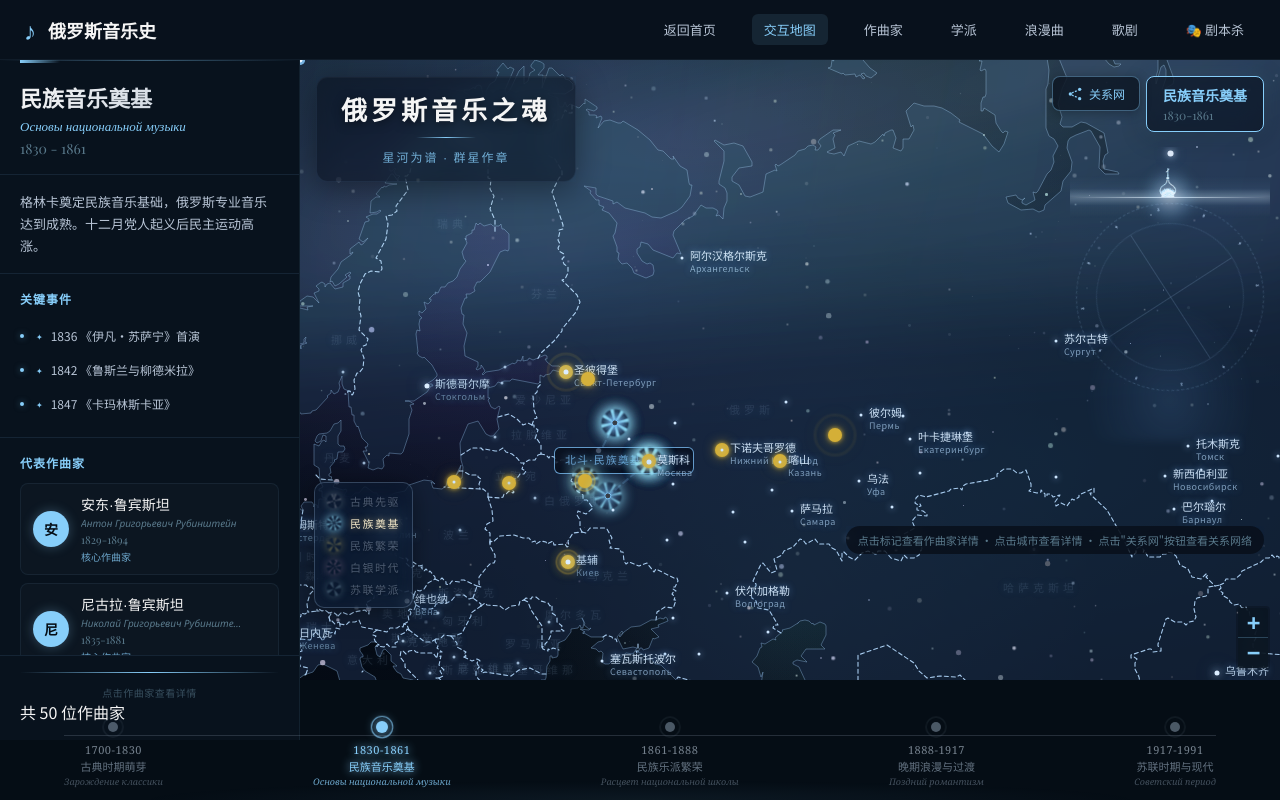
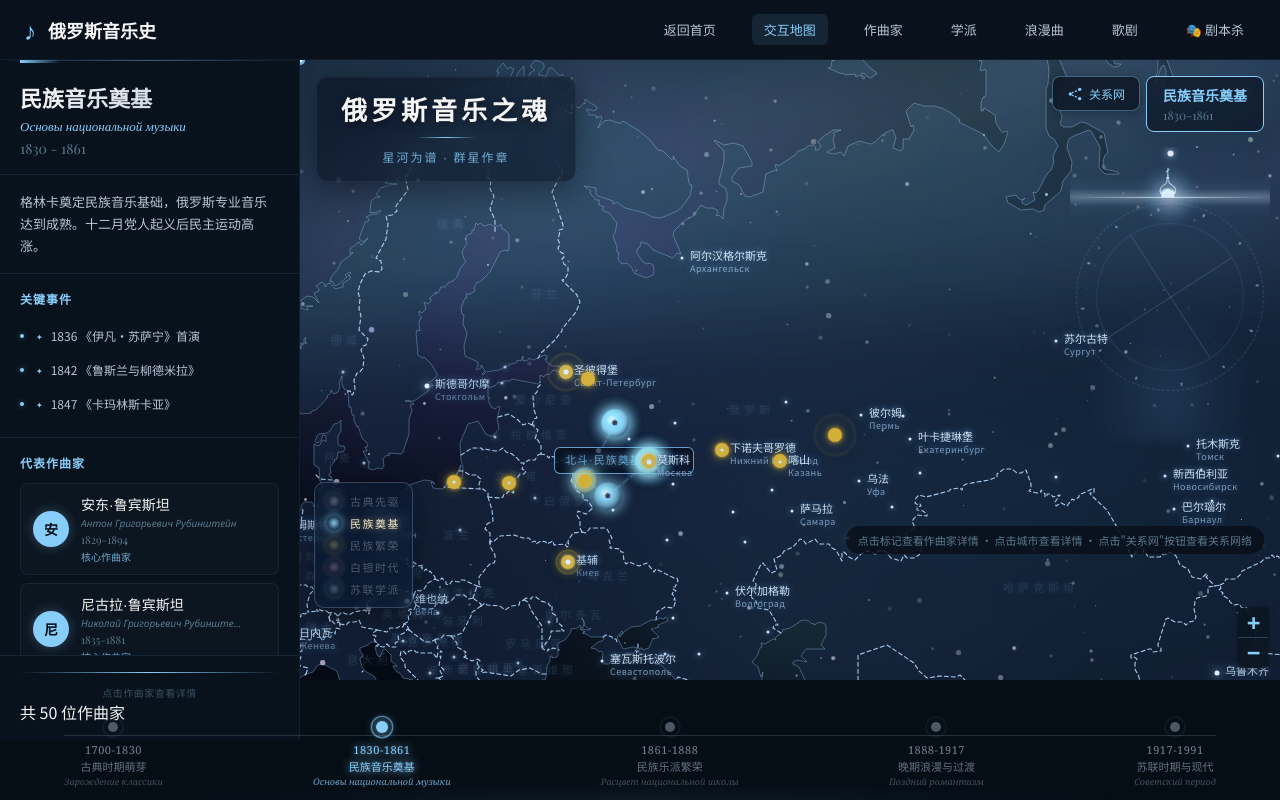
Before and after one commit to hanjinghong626-ctrl/russian-music-history-map, a Next.js app: page / in a window 1280 px wide. Built offline with nearby package versions, Linux system fonts and the light colour scheme; a web font is replaced by a local one.

Commit message:
fix: 四色星辰改为柔和光晕球体（radial-gradient），去除蜘蛛网状 conic-gradient

```diff
--- a/app/components/MapComponent.js
+++ b/app/components/MapComponent.js
@@ -21,36 +21,36 @@ const periodColors = {
   'soviet': 'rgb(170,210,240)',
 };
 
-// 四色星辰·星体形态配置：每个时代拥有专属"星座"外观
+// 四色星辰·星体配置：每个时代拥有专属颜色与光晕
 const periodStarConfig = {
   'classical': {
-    shape: 'cross',          // 十字四芒星 —— 古典均衡·北极星
     color: '#e4ecff',
     glow: 'rgba(200,220,255,0.85)',
+    size: 24,
     name: '古典先驱',
   },
   'national-foundation': {
-    shape: 'burst',          // 八芒爆星 —— 奠基的爆发力
     color: '#82c8ff',
     glow: 'rgba(130,200,255,0.9)',
+    size: 26,
     name: '民族奠基',
   },
   'national-prosperity': {
-    shape: 'pentagon',       // 五角暖星 —— 黄金时代
     color: '#f0c864',
     glow: 'rgba(240,200,100,0.9)',
+    size: 28,
     name: '民族繁荣',
   },
   'late-romantic': {
-    shape: 'hex',            // 六角柔星 —— 白银时代·朦胧
     color: '#f0a8c8',
     glow: 'rgba(240,168,200,0.85)',
+    size: 26,
     name: '白银时代',
   },
   'soviet': {
-    shape: 'diamond',        // 钢蓝菱形 —— 力量·理性
     color: '#a8d0f0',
     glow: 'rgba(168,208,240,0.85)',
+    size: 24,
     name: '苏联学派',
   },
 };
@@ -58,63 +58,22 @@ const periodStarConfig = {
 const createCustomIcon = (isActive = false, isHighlighted = false, isDimmed = false, period = null) => {
   const cfg = periodStarConfig[period] || periodStarConfig.classical;
   let color = cfg.color;
-  let size = 26;
-  if (isActive) size = 38;
-  else if (isHighlighted) size = 32;
+  let size = cfg.size || 24;
+  if (isActive) size = Math.round(size * 1.5);
+  else if (isHighlighted) size = Math.round(size * 1.25);
   if (isDimmed) color = '#3a3a3a';
 
   const stateClass = `${isActive ? 'active' : ''} ${isHighlighted ? 'highlighted' : ''} ${isDimmed ? 'dimmed' : ''}`.trim();
   const animDur = isActive ? '1.6s' : '3.4s';
 
-  // 星体主体：conic-gradient 构造多芒星
+  // 星体主体：radial-gradient 柔和光晕
   const starBG = (() => {
-    switch (cfg.shape) {
-      case 'cross':
-        return `conic-gradient(from 0deg,
-          transparent 0deg, ${color} 10deg, transparent 28deg,
-          transparent 62deg, ${color} 72deg, transparent 90deg,
-          transparent 152deg, ${color} 162deg, transparent 180deg,
-          transparent 242deg, ${color} 252deg, transparent 270deg,
-          transparent 332deg, ${color} 342deg, transparent 360deg)`;
-      case 'burst':
-        return `conic-gradient(from 22.5deg,
-          transparent 0deg, ${color} 8deg, transparent 22deg,
-          transparent 45deg, ${color} 53deg, transparent 67deg,
-          transparent 90deg, ${color} 98deg, transparent 112deg,
-          transparent 135deg, ${color} 143deg, transparent 157deg,
-          transparent 180deg, ${color} 188deg, transparent 202deg,
-          transparent 225deg, ${color} 233deg, transparent 247deg,
-          transparent 270deg, ${color} 278deg, transparent 292deg,
-          transparent 315deg, ${color} 323deg, transparent 337deg,
-          transparent 360deg)`;
-      case 'pentagon':
-        return `conic-gradient(from 0deg,
-          transparent 0deg, ${color} 12deg, transparent 30deg,
-          transparent 60deg, ${color} 72deg, transparent 102deg,
-          transparent 132deg, ${color} 144deg, transparent 174deg,
-          transparent 204deg, ${color} 216deg, transparent 246deg,
-          transparent 276deg, ${color} 288deg, transparent 318deg,
-          transparent 348deg, ${color} 360deg)`;
-      case 'hex':
-        return `conic-gradient(from 15deg,
-          transparent 0deg, ${color} 8deg, transparent 20deg,
-          transparent 50deg, ${color} 58deg, transparent 70deg,
-          transparent 100deg, ${color} 108deg, transparent 120deg,
-          transparent 150deg, ${color} 158deg, transparent 170deg,
-          transparent 200deg, ${color} 208deg, transparent 220deg,
-          transparent 250deg, ${color} 258deg, transparent 270deg,
-          transparent 300deg, ${color} 308deg, transparent 320deg,
-          transparent 350deg, ${color} 358deg, transparent 360deg)`;
-      case 'diamond':
-        return `conic-gradient(from 45deg,
-          transparent 0deg, ${color} 18deg, transparent 45deg,
-          transparent 90deg, ${color} 108deg, transparent 135deg,
-          transparent 180deg, ${color} 198deg, transparent 225deg,
-          transparent 270deg, ${color} 288deg, transparent 315deg,
-          transparent 360deg)`;
-      default:
-        return `radial-gradient(circle, ${color} 0%, transparent 70%)`;
-    }
+    // 内层亮核 → 中层主体色 → 外层光晕渐隐
+    return `radial-gradient(circle at 40% 40%,
+      rgba(255,255,255,0.9) 0%,
+      ${color} 25%,
+      ${cfg.glow.replace(/0.9/, '0.6').replace(/0.85/, '0.5')} 55%,
+      transparent 80%)`;
   })();
 
   const haloSize = isActive ? 1.6 : 1.2;
@@ -668,27 +627,18 @@ export default function MapComponent({ activePeriod, onComposerSelect, onCitySel
   // 星图图例：五个学派的"星体形态"小样本
   const starLegendHTML = useMemo(() => {
     const items = [
-      { key: 'classical', shape: 'cross', color: '#e4ecff', glow: 'rgba(200,220,255,0.85)', label: '古典先驱' },
-      { key: 'national-foundation', shape: 'burst', color: '#82c8ff', glow: 'rgba(130,200,255,0.9)', label: '民族奠基' },
-      { key: 'national-prosperity', shape: 'pentagon', color: '#f0c864', glow: 'rgba(240,200,100,0.9)', label: '民族繁荣' },
-      { key: 'late-romantic', shape: 'hex', color: '#f0a8c8', glow: 'rgba(240,168,200,0.85)', label: '白银时代' },
-      { key: 'soviet', shape: 'diamond', color: '#a8d0f0', glow: 'rgba(168,208,240,0.85)', label: '苏联学派' },
+      { key: 'classical', color: '#e4ecff', glow: 'rgba(200,220,255,0.85)', label: '古典先驱' },
+      { key: 'national-foundation', color: '#82c8ff', glow: 'rgba(130,200,255,0.9)', label: '民族奠基' },
+      { key: 'national-prosperity', color: '#f0c864', glow: 'rgba(240,200,100,0.9)', label: '民族繁荣' },
+      { key: 'late-romantic', color: '#f0a8c8', glow: 'rgba(240,168,200,0.85)', label: '白银时代' },
+      { key: 'soviet', color: '#a8d0f0', glow: 'rgba(168,208,240,0.85)', label: '苏联学派' },
     ];
-    const starBG = (shape, color) => {
-      switch (shape) {
-        case 'cross': return `conic-gradient(from 0deg,transparent 0deg,${color} 10deg,transparent 28deg,transparent 62deg,${color} 72deg,transparent 90deg,transparent 152deg,${color} 162deg,transparent 180deg,transparent 242deg,${color} 252deg,transparent 270deg,transparent 332deg,${color} 342deg,transparent 360deg)`;
-        case 'burst': return `conic-gradient(from 22.5deg,transparent 0deg,${color} 8deg,transparent 22deg,transparent 45deg,${color} 53deg,transparent 67deg,transparent 90deg,${color} 98deg,transparent 112deg,transparent 135deg,${color} 143deg,transparent 157deg,transparent 180deg,${color} 188deg,transparent 202deg,transparent 225deg,${color} 233deg,transparent 247deg,transparent 270deg,${color} 278deg,transparent 292deg,transparent 315deg,${color} 323deg,transparent 337deg,transparent 360deg)`;
-        case 'pentagon': return `conic-gradient(from 0deg,transparent 0deg,${color} 12deg,transparent 30deg,transparent 60deg,${color} 72deg,transparent 102deg,transparent 132deg,${color} 144deg,transparent 174deg,transparent 204deg,${color} 216deg,transparent 246deg,transparent 276deg,${color} 288deg,transparent 318deg,transparent 348deg,${color} 360deg)`;
-        case 'hex': return `conic-gradient(from 15deg,transparent 0deg,${color} 8deg,transparent 20deg,transparent 50deg,${color} 58deg,transparent 70deg,transparent 100deg,${color} 108deg,transparent 120deg,transparent 150deg,${color} 158deg,transparent 170deg,transparent 200deg,${color} 208deg,transparent 220deg,transparent 250deg,${color} 258deg,transparent 270deg,transparent 300deg,${color} 308deg,transparent 320deg,transparent 350deg,${color} 358deg,transparent 360deg)`;
-        case 'diamond': return `conic-gradient(from 45deg,transparent 0deg,${color} 18deg,transparent 45deg,transparent 90deg,${color} 108deg,transparent 135deg,transparent 180deg,${color} 198deg,transparent 225deg,transparent 270deg,${color} 288deg,transparent 315deg,transparent 360deg)`;
-        default: return `radial-gradient(circle,${color} 0%,transparent 70%)`;
-      }
-    };
+
     return items.map(it => {
       const isActive = activePeriod && activePeriod.id === it.key;
       const opacity = activePeriod ? (isActive ? 1 : 0.35) : 0.85;
       return `<div class="star-legend-item" data-active="${isActive}" style="opacity:${opacity};">
-        <span class="star-legend-sample" style="background:${starBG(it.shape, it.color)};box-shadow:0 0 8px ${it.glow};"></span>
+        <span class="star-legend-sample" style="background:radial-gradient(circle,${it.color} 0%,transparent 70%);box-shadow:0 0 8px ${it.glow};"></span>
         <span class="star-legend-label">${it.label}</span>
       </div>`;
     }).join('');
```
